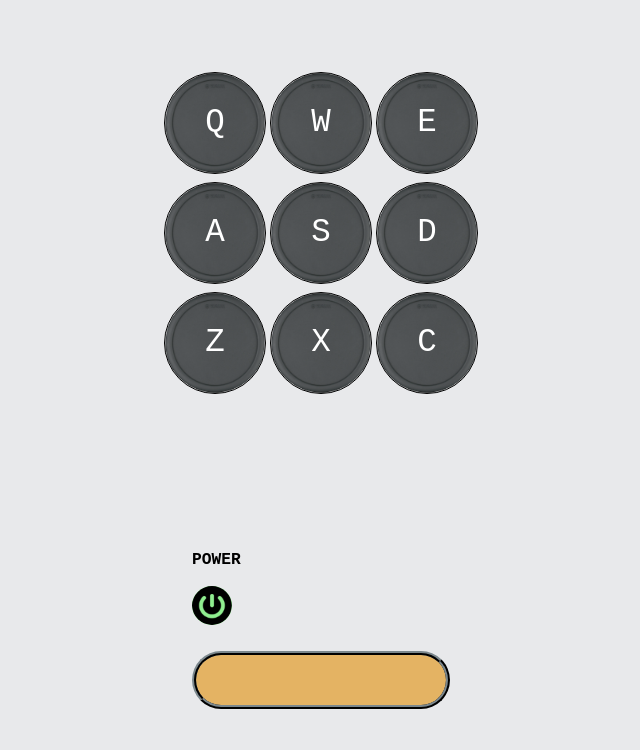
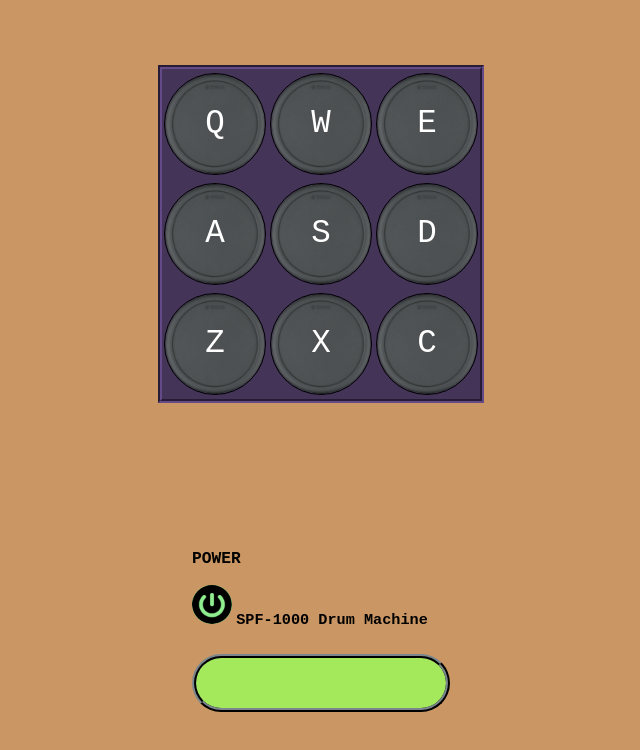
Before and after one commit to sfallmann/drum-machine, a React (Create React App) app: page / in a window 1280 px wide. Shown: the top 750 px of the page, without its empty margins (319-959 px from the left). Built offline with nearby package versions, Linux system fonts and the light colour scheme.

Commit message:
Add name of drum machine and apply styles

```diff
--- a/src/App.css
+++ b/src/App.css
@@ -1,5 +1,5 @@
 body {
-  background-color: #E8E9EB;
+  background-color: #CA9764;
 }
 #drum-machine {
   display: flex;
@@ -10,6 +10,11 @@ body {
   width: 100%;
   height: 100vh;
   box-sizing: border-box;
+}
+
+.drum-racks-wrapper {
+  border: 4px groove #654A89;
+  background-color: #443458;
 }
 
 .drum-rack {
@@ -52,17 +57,26 @@ body {
 
 .drum-pad > p.hit {
   color: black;
-  background-color: #E4B363;
+  background-color: #8AB65A;
 }
 
 .power-btn-img {
   border-radius: 50%;
   background-color: red;
   user-select: none;
+  display: inline-block;
 }
 
 .power {
   background-color: lightgreen;
+}
+
+#powerbutton > div > h3 {
+  display: inline-block;
+  width: 200px;
+  text-align: center;
+  margin: 0 0 3px 0;
+  user-select: none;
 }
 
 #powerbutton:hover {
@@ -78,9 +92,9 @@ body {
 
 
 #display {
-  color: #E4B363;
+  color: #A4E85B;
   user-select: none;
-  background-color: #E4B363;
+  background-color: #A4E85B;
   border: 4px ridge #313638;
   border-radius: 30px;
   text-align: center;
@@ -97,13 +111,13 @@ body {
     background-color: none;
   }
   100% {
-    background-color: #E4B363;
+    background-color: #8AB65A;
   }
 }
 
 @keyframes fadeDisplay {
   0% {
-    color: #E4B363;
+    color: #A4E85B;
   }
   20% {
     color: black;
@@ -112,6 +126,6 @@ body {
     color: black;
   }
   100% {
-    color: #E4B363;
+    color: #A4E85B;
   }
 }
--- a/src/App.js
+++ b/src/App.js
@@ -110,7 +110,7 @@ class App extends Component {
 
     return (
       <div id="drum-machine" onKeyDown={this.handleOnKeyDown}>
-        <div>
+        <div className="drum-racks-wrapper">
           {
             this.state.drumRacks.map((rack, i) => {
               return (
--- a/src/Components/PowerButton.js
+++ b/src/Components/PowerButton.js
@@ -11,7 +11,11 @@ const PowerButton = (props) => {
       onClick={props.handlePowerBtnClick}
     >
       <p>POWER</p>
-      <img src={buttonImg} className={className} alt="power button"/>
+      <div>
+        <img src={buttonImg} className={className} alt="power button"/>
+        <h3>SPF-1000 Drum Machine</h3>
+      </div>
+
     </div>
   )
 }
```
